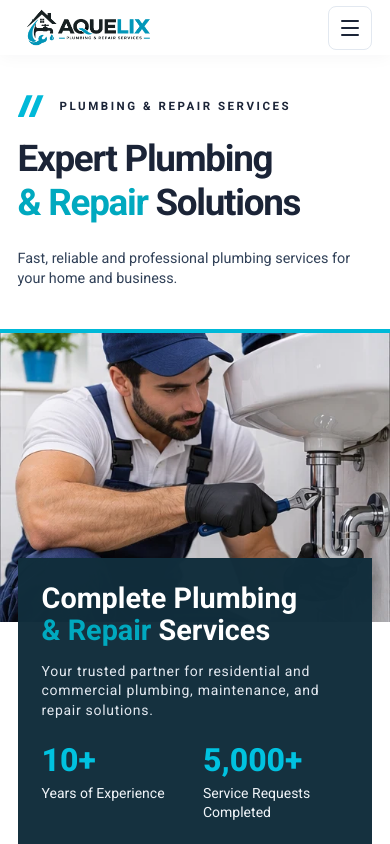
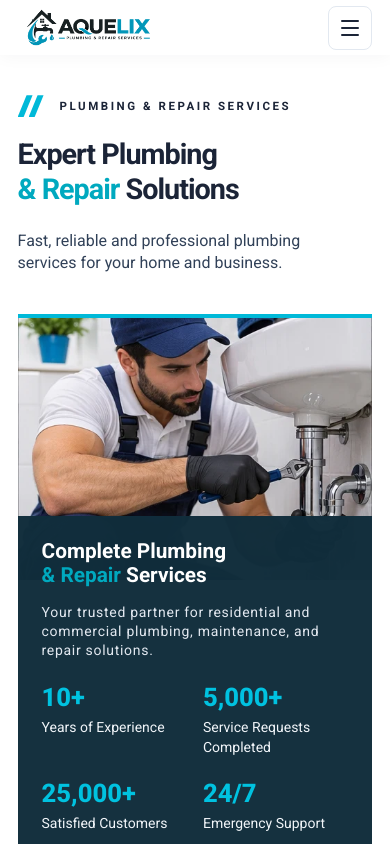
Before and after one commit to mohan-dandriyal/auuelix-plumbing---repair, a Next.js app: page / in a window 390 px wide. Shown: the top 844 px of the page. Built offline with nearby package versions, Linux system fonts and the light colour scheme.

Commit message:
first commit

```diff
--- a/app/page.tsx
+++ b/app/page.tsx
@@ -9,8 +9,9 @@ import Testimonials from "@/components/sections/Testimonials";
 import Contact from "@/components/sections/Contact";
 import Faq from "@/components/sections/Faq";
 import { Header as headerContent, Testimonials as testimonialContent } from "@/types/template.type";
+import { Suspense } from "react";
 
-export default function Home() {
+function HomePageSections() {
   return (
     <>
       <Header content={headerContent} />
@@ -39,3 +40,13 @@ export default function Home() {
     </>
   );
 }
+
+
+
+export default function HomePage() {
+  return (
+    <Suspense>
+      <HomePageSections />
+    </Suspense>
+  )
+}
--- a/components/sections/Hero.tsx
+++ b/components/sections/Hero.tsx
@@ -114,20 +114,20 @@ export default function Hero() {
   const titleShown = mounted ? "translate-y-0" : "translate-y-[110%]";
 
   return (
-    <section id="home" className="font-[family-name:var(--font-inter),system-ui,sans-serif]">
-      <div className="relative isolate flex flex-col-reverse overflow-hidden bg-white lg:block lg:min-h-[clamp(34rem,39vw,46rem)]">
+    <section id="home" className="">
+      <div className="relative isolate flex flex-col-reverse overflow-hidden bg-white md:block md:min-h-[clamp(34rem,39vw,46rem)]">
         {/* ---------- Art: cyan stripe + diagonal image ---------- */}
         <div aria-hidden={false}>
           {/* stripe (desktop only) */}
           <div
             style={{ backgroundColor: CYAN, transitionDelay: mounted ? "100ms" : "0ms" }}
-            className={`pointer-events-none absolute inset-y-0 right-0 hidden w-[58%] transition-transform duration-1000 ease-[cubic-bezier(.22,1,.36,1)] motion-reduce:transition-none lg:block [clip-path:polygon(14%_0,100%_0,100%_100%,0_100%)] ${mounted ? "translate-x-0" : "translate-x-full"
+            className={`pointer-events-none absolute inset-y-0 right-0 hidden w-[58%] transition-transform duration-1000 ease-[cubic-bezier(.22,1,.36,1)] motion-reduce:transition-none md:block [clip-path:polygon(14%_0,100%_0,100%_100%,0_100%)] ${mounted ? "translate-x-0" : "translate-x-full"
               }`}
           />
           {/* image, clip edge is parallel to the stripe */}
           <div
             style={{ borderColor: CYAN, transitionDelay: mounted ? "300ms" : "0ms" }}
-            className={`relative aspect-[4/3] overflow-hidden border-t-4 transition-all duration-1000 ease-out motion-reduce:transition-none sm:aspect-video lg:absolute lg:inset-y-0 lg:right-0 lg:aspect-auto lg:w-[58%] lg:border-t-0 lg:[clip-path:polygon(17.5%_0,100%_0,100%_100%,3.5%_100%)] ${mounted ? "opacity-100 lg:translate-x-0" : "opacity-0 lg:translate-x-24"
+            className={`relative aspect-[4/3] overflow-hidden border-t-4 transition-all duration-1000 ease-out motion-reduce:transition-none sm:aspect-video md:absolute md:inset-y-0 md:right-0 md:aspect-auto w-[91%] right-[-4.5%] md:w-[58%] md:border-t-0 md:[clip-path:polygon(17.5%_0,100%_0,100%_100%,3.5%_100%)] ${mounted ? "opacity-100 md:translate-x-0" : "opacity-0 md:translate-x-24"
               }`}
           >
             <Image
@@ -143,8 +143,8 @@ export default function Hero() {
         </div>
 
         {/* ---------- Copy ---------- */}
-        <div className="shell relative z-10 py-10 lg:flex lg:min-h-[inherit] lg:w-full lg:flex-col lg:justify-center lg:py-0">
-          <div className="lg:max-w-[56%]">
+        <div className="shell relative z-10 py-10 md:flex md:min-h-[inherit] md:w-full md:flex-col md:justify-center lg:py-0">
+          <div className="md:max-w-[56%]">
             {/* eyebrow */}
             <p className="flex items-center gap-4 text-[clamp(.72rem,1.05vw,1rem)] font-bold uppercase tracking-[.22em] text-[#1b2437]">
               <Slashes className={`transition-all delay-100 duration-500 ease-out motion-reduce:transition-none ${mounted ? "translate-x-0 opacity-100" : "-translate-x-3 opacity-0"}`} />
@@ -159,13 +159,13 @@ export default function Hero() {
               <span
                 aria-hidden="true"
                 style={{ transitionDelay: mounted ? "550ms" : "0ms" }}
-                className={`hidden h-px w-[clamp(6rem,14vw,13rem)] origin-left bg-[#1b2437] transition-transform duration-[900ms] ease-out motion-reduce:transition-none sm:block ${mounted ? "scale-x-100" : "scale-x-0"
+                className={`hidden h-px w-[clamp(5rem,5vw,13rem)] origin-left bg-[#1b2437] transition-transform duration-[900ms] ease-out motion-reduce:transition-none sm:block ${mounted ? "scale-x-100" : "scale-x-0"
                   }`}
               />
             </p>
 
             {/* title: each line slides up from behind a mask */}
-            <h1 className="mt-5 text-[clamp(2.3rem,4.5vw,4.5rem)] font-bold leading-[1.2] tracking-[-0.035em] text-[#1b2437] lg:mt-[3.6vw]">
+            <h1 className="mt-5 text-[clamp(1.8rem,4.5vw,4.5rem)] font-bold leading-[1.2] tracking-[-0.035em] text-[#1b2437] lg:mt-[3.6vw]">
               <span className="-mb-[.15em] block overflow-hidden pb-[.15em]">
                 <span className={`${titleLine} ${titleShown}`} style={{ transitionDelay: mounted ? "250ms" : "0ms" }}>
                   {content.title1}
@@ -184,7 +184,7 @@ export default function Hero() {
                 const r = rise(650);
                 return { style: r.style };
               })()}
-              className={`mt-6 max-w-[32rem] text-[clamp(0.9rem,1.2vw,1.3rem)] leading-snug text-slate-700 lg:mt-[2.4vw] ${rise(650).className}`}
+              className={`mt-6 lg:max-w-[32rem] max-w-80 text-[clamp(1rem,1.2vw,1.3rem)] leading-snug text-slate-700 lg:mt-[2.4vw] ${rise(650).className}`}
             >
               {content.description}
             </p>
@@ -199,7 +199,7 @@ export default function Hero() {
       >
         <div className="lg:border-r lg:border-[#00bdd7]/65 lg:pr-8">
           <div {...rise(0, statsIn)}>
-            <h2 className="text-[clamp(1.8rem,2.5vw,2.5rem)] font-bold leading-[1.12]">
+            <h2 className="text-[clamp(1.3rem,2.5vw,2.5rem)] font-bold leading-[1.12]">
               {content.stats.title}
               <br />
               <Accent text={content.stats.subtitle} phrase={content.accent} />
@@ -222,7 +222,7 @@ export default function Hero() {
             return (
               <div key={label} className={`flex flex-col ${r.className}`} style={r.style}>
                 <dt className="order-last text-sm leading-snug text-slate-100 sm:text-[17px]">{label}</dt>
-                <dd className="mb-2 text-[clamp(2rem,3vw,3rem)] font-extrabold leading-none tabular-nums text-[#00c2e0]">
+                <dd className="mb-2 text-[clamp(1.6rem,3vw,3rem)] font-extrabold leading-none tabular-nums text-[#00c2e0]">
                   <span className="sr-only">{value}</span>
                   <Counter value={value} run={statsIn} />
                 </dd>
```
